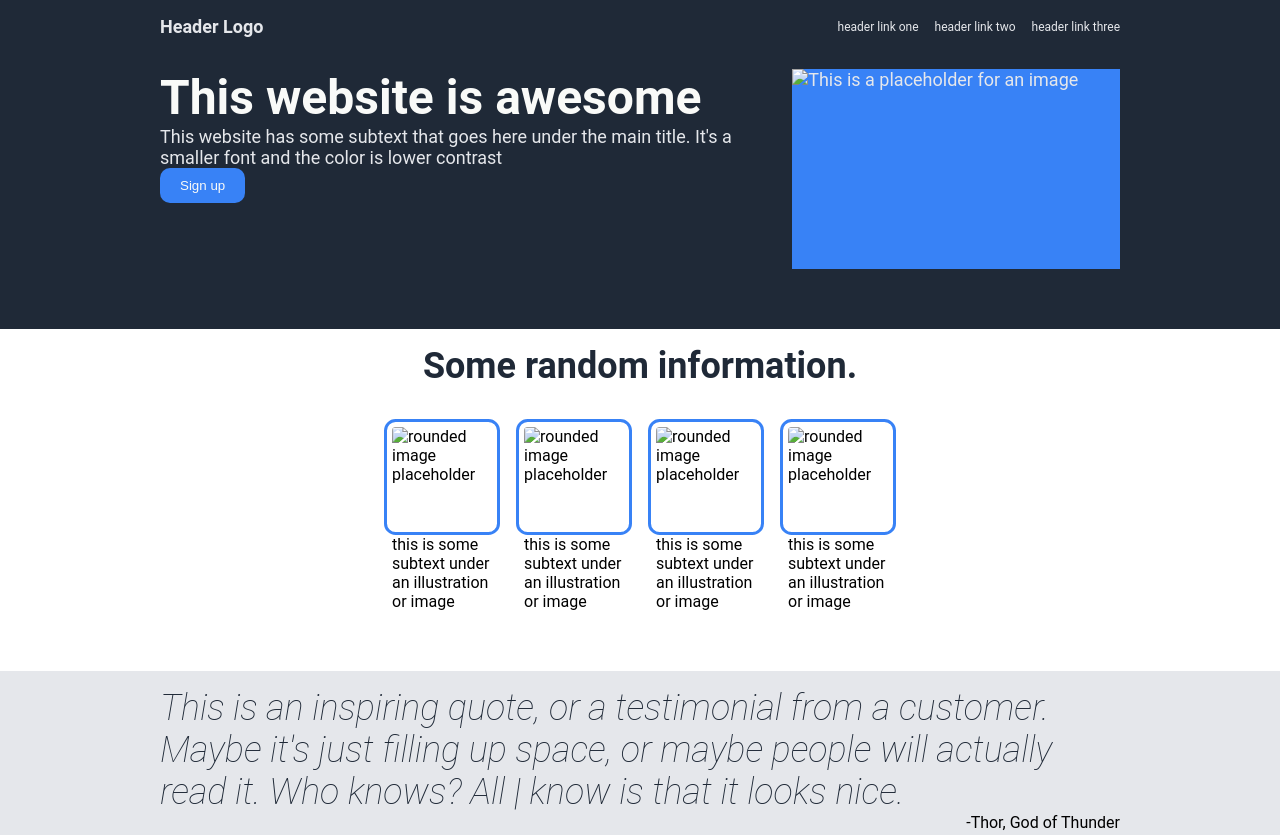
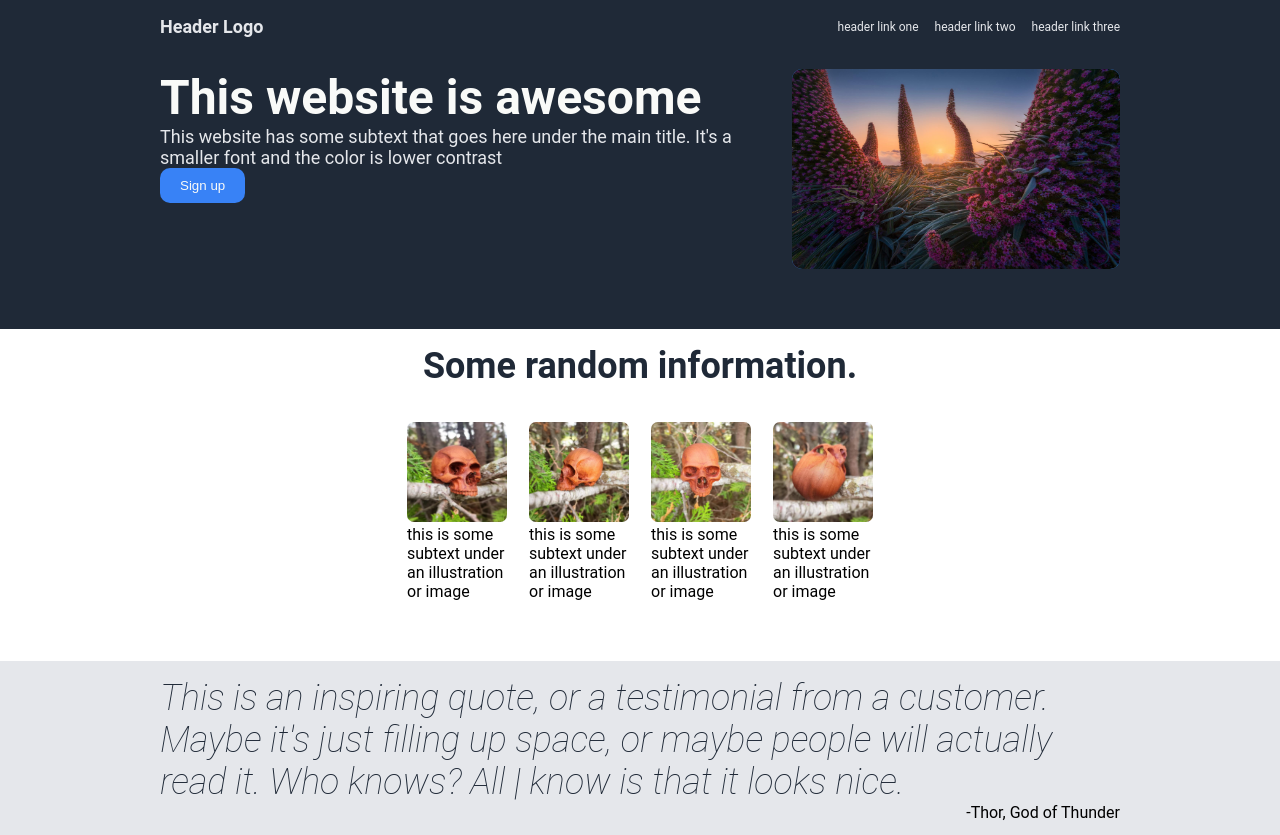
Before and after one commit to Chris-Wilco/odin-project-landing-page, a plain HTML site: page index.html in a window 1280 px wide. Shown: the top 835 px of the page. Drawn offline with Linux system fonts and the light colour scheme.

Commit message:
edit main page html to include links to dummy images

```diff
--- a/index.html
+++ b/index.html
@@ -22,26 +22,26 @@
             <div class="text hero-secondary">This website has some subtext that goes here under the main title. It's a smaller font and the color is lower contrast</div>
             <button class="button-style">Sign up</button>
         </div>
-        <img src="" alt="This is a placeholder for an image" width=500px height=auto>
+        <img src="./img/0odzych6n73b1.jpg" alt="This is a placeholder for an image" width=500px height=auto>
     </div>
 
     <div class="section s2">
         <div class="text information-header">Some random information.</div>
         <div class="info-block">
             <div class="info">
-                <img src="./images/barberry.png" alt="rounded image placeholder">
+                <img src="./img/3 cherry skull.jpg" alt="rounded image placeholder">
                 <div class="text">this is some subtext under an illustration or image</div>
             </div>
             <div class="info">
-                <img src="./images/barberry.png" alt="rounded image placeholder">
+                <img src="./img/3 cherry skull(1).jpg" alt="rounded image placeholder">
                 <div class="text">this is some subtext under an illustration or image</div>
             </div>
             <div class="info">
-                <img src="./images/barberry.png" alt="rounded image placeholder">
+                <img src="./img/3 cherry skull(2).jpg" alt="rounded image placeholder">
                 <div class="text">this is some subtext under an illustration or image</div>
             </div>
             <div class="info">
-                <img src="./images/barberry.png" alt="rounded image placeholder">
+                <img src="./img/3 cherry skull(3).jpg" alt="rounded image placeholder">
                 <div class="text">this is some subtext under an illustration or image</div>
             </div>
         </div>
--- a/style.css
+++ b/style.css
@@ -59,6 +59,7 @@ ul {
     min-width: 200px;
     height: 200px;
     background-color: #3882f6;
+    border-radius: 10px;
 }
 
 .s2 {
@@ -90,9 +91,8 @@ ul {
 .info > img {
     width: 100px;
     height: 100px;
-    border: 3px solid #3882f6;
-    padding: 5px;
-    border-radius: 10%;
+    border: 3px solid #eeeeee00;
+    border-radius: 10px;
 }
 
 .info > .text {
```
Also changed, not shown: img/0odzych6n73b1.jpg (added), img/3 cherry skull(1).jpg (added), img/3 cherry skull(2).jpg (added), img/3 cherry skull(3).jpg (added), img/3 cherry skull(4).jpg (added), img/3 cherry skull.jpg (added).
